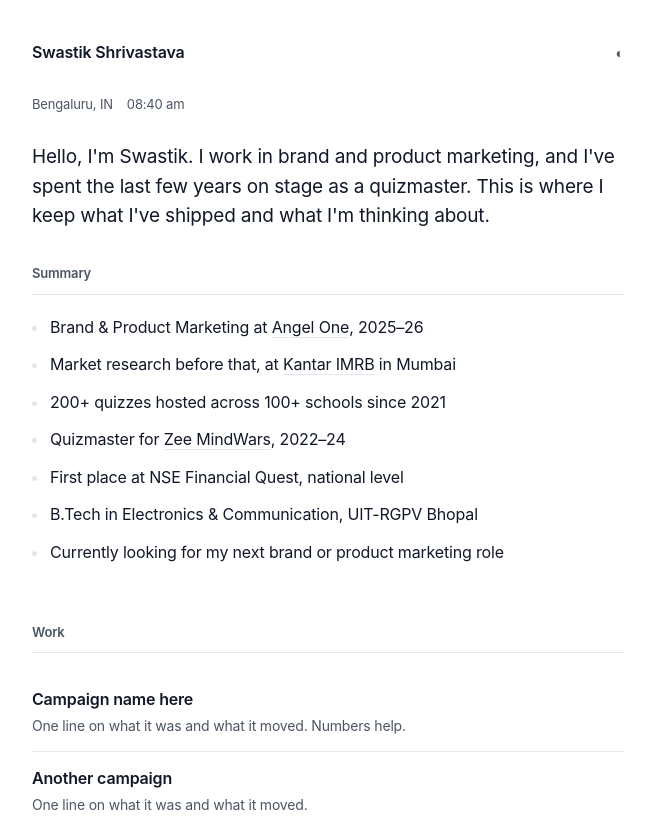
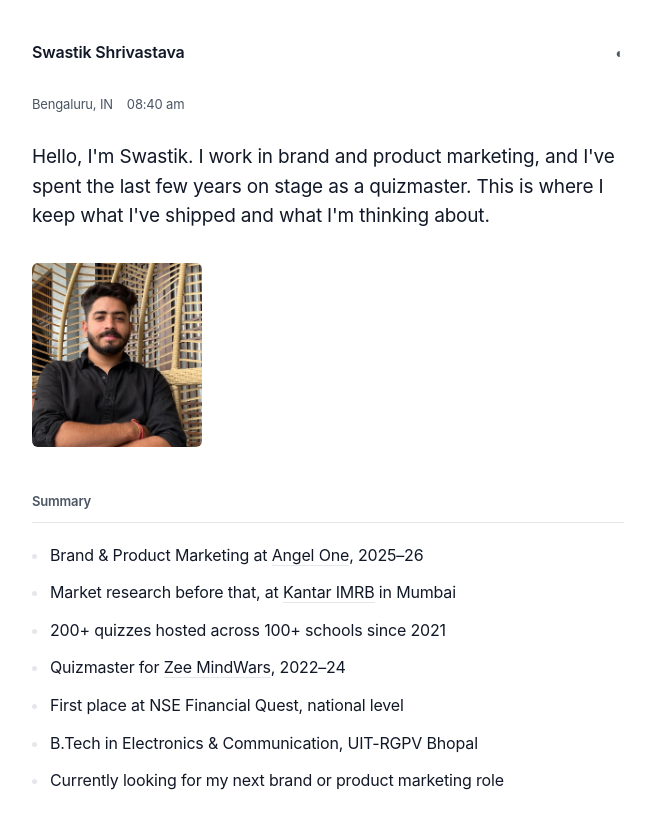
Before and after one commit to swastheek/swastheek.github.io, a plain HTML site: page index.html in a window 1280 px wide. Shown: the top 819 px of the page, without its empty margins (312-967 px from the left). Drawn offline with Linux system fonts and the light colour scheme.

Commit message:
Update index.html

```diff
--- a/index.html
+++ b/index.html
@@ -30,7 +30,7 @@ const SITE = {
 
   intro:     "Hello, I'm Swastik. I work in brand and product marketing, and I've spent the last few years on stage as a quizmaster. This is where I keep what I've shipped and what I'm thinking about.",
 
-  photo:     "portrait.jpg",          // put a photo in the repo with this name, or set to ""
+  photo:     "portrait.jpg.png",          // put a photo in the repo with this name, or set to ""
 
   links: [
     { label: "email",    url: "mailto:swastik.shrivastava@gmail.com" },
```
